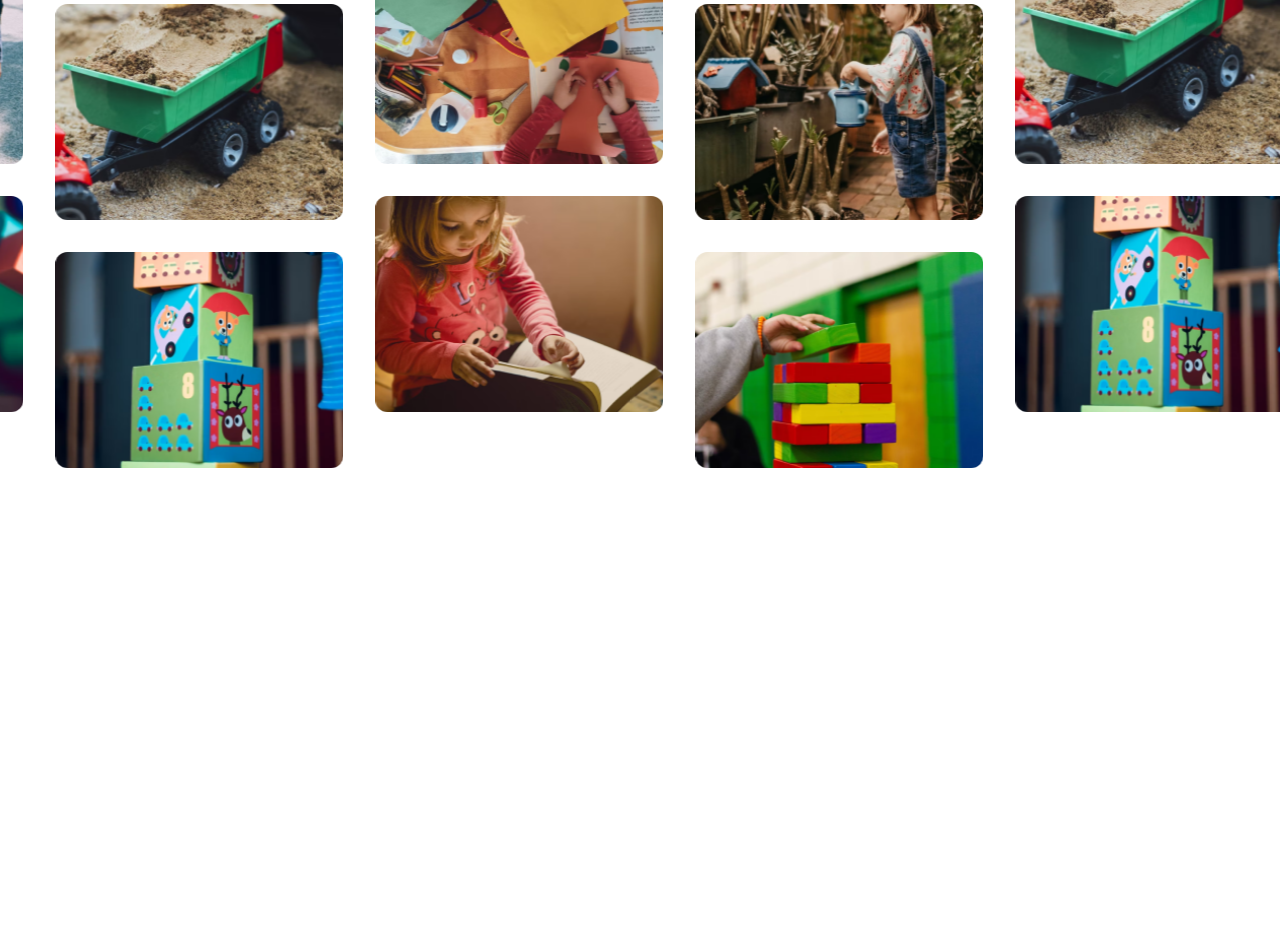
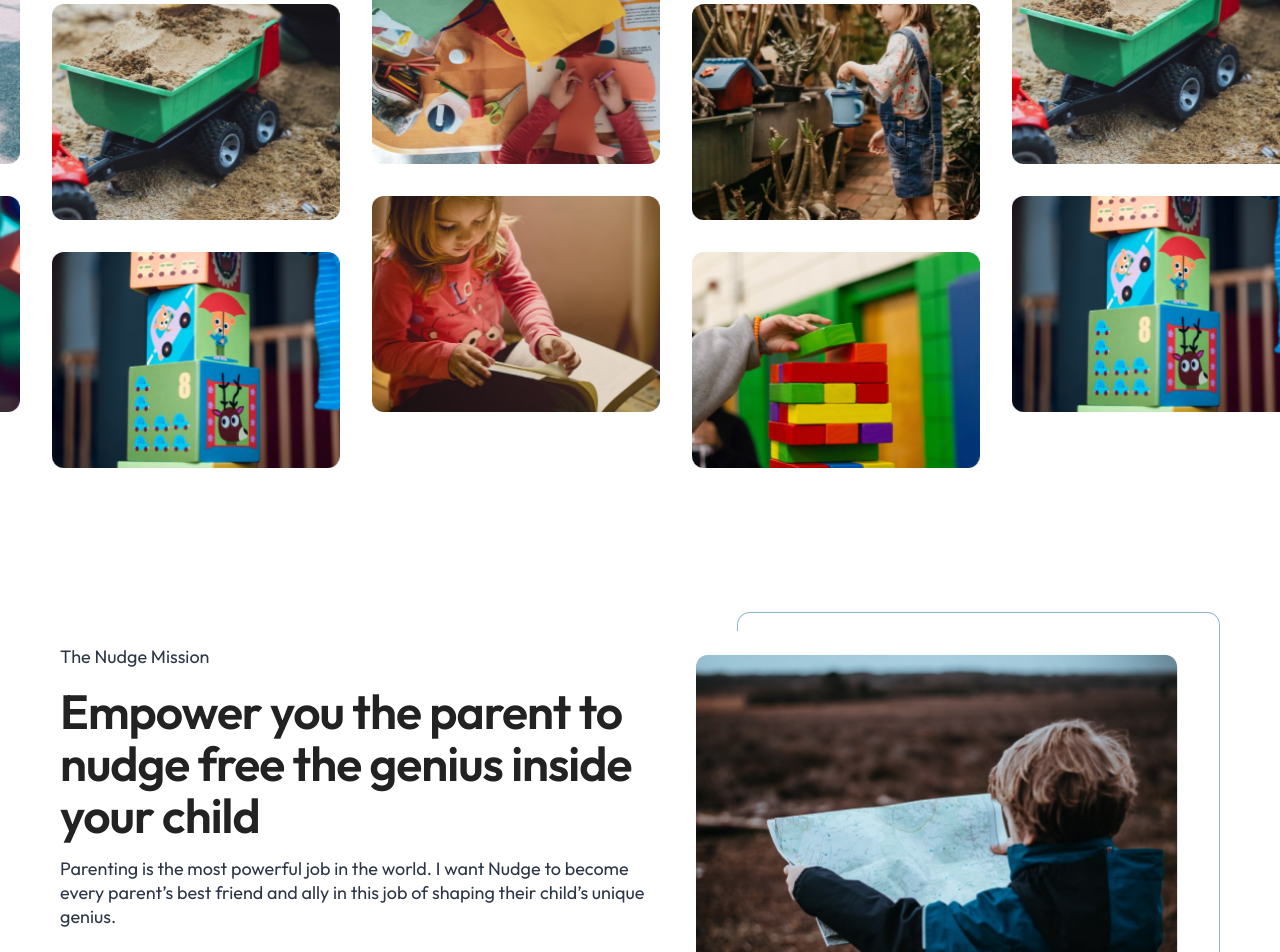
Before and after one commit to nudge-parenting/nudge-website, a Next.js app: page / in a window 1280 px wide. Shown: the part 800-1752 px from the top of the page. Before the commit the page ends 1316 px from the top, so only its background shows below. Built offline with nearby package versions, Linux system fonts and the light colour scheme.

Commit message:
Mission Section

```diff
--- a/components/General/Header.js
+++ b/components/General/Header.js
@@ -16,42 +16,39 @@ function Header() {
 		<>
 			<Head>
 				{/* <!-- PRIMARY META TAGS --> */}
-				<title>Nudge Parenting</title>
+				<title>NudgeVerse</title>
 				<meta
 					name="viewport"
 					content="initial-scale=1.0, width=device-width"
 				/>
 				<meta
 					name="title"
-					content="Nudge Parenting - Raise happier, healthier, smarter humans of tomorrow"
+					content="NudgeVerse - There's genius in your child. Nudge it free."
 				/>
 				<meta
 					name="description"
-					content="Raise happier, healthier, smarter humans of tomorrow through the power of nudge parenting"
+					content="There's genius in your child. Nudge it free.. with high-quality classes & groups, at-home activities, growth products, and parenting guidance that you will find nowhere else"
 				/>
 				<meta
 					name="keywords"
-					content="website, app, android, ios, react native, make website, make apps, make website, developer, designer, UI, UX, lemon8, lemon"
+					content="parenting, classes, online, offline, groups, activities, growth, nudge, free, genius, nudgeverse"
 				/>
 				<meta name="robots" content="index, follow" />
 
 				{/* <!-- og tags --> */}
 				<meta property="og:type" content="website" />
-				<meta
-					property="og:url"
-					content="https://www.nudgeparenting.com/"
-				/>
+				<meta property="og:url" content="https://www.nudgeverse.com/" />
 				<meta
 					property="og:title"
-					content="Nudge Parenting - Raise happier, healthier, smarter humans of tomorrow"
+					content="NudgeVerse - There's genius in your child. Nudge it free."
 				/>
 				<meta
 					property="og:description"
-					content="Raise happier, healthier, smarter humans of tomorrow through the power of nudge parenting"
+					content="There's genius in your child. Nudge it free.. with high-quality classes & groups, at-home activities, growth products, and parenting guidance that you will find nowhere else"
 				/>
 				<meta
 					property="og:image"
-					content="https://www.nudgeparenting.com/meta-image.png"
+					content="https://www.nudgeverse.com/meta-image.png"
 				/>
 				{/* <!-- TWITTER --> */}
 				<meta property="twitter:card" content="summary_large_image" />
@@ -61,15 +58,15 @@ function Header() {
 				/>
 				<meta
 					property="twitter:title"
-					content="Nudge Parenting - Raise happier, healthier, smarter humans of tomorrow"
+					content="NudgeVerse - There's genius in your child. Nudge it free."
 				/>
 				<meta
 					property="twitter:description"
-					content="Raise happier, healthier, smarter humans of tomorrow through the power of nudge parenting"
+					content="There's genius in your child. Nudge it free.. with high-quality classes & groups, at-home activities, growth products, and parenting guidance that you will find nowhere else"
 				/>
 				<meta
 					property="twitter:image"
-					content="https://www.nudgeparenting.com/meta-image.png"
+					content="https://www.nudgeverse.com/meta-image.png"
 				/>
 
 				<script
--- a/components/Home/LandingImages.js
+++ b/components/Home/LandingImages.js
@@ -13,7 +13,6 @@ function LandingImages() {
 	const swiperSlideStyle = {
 		display: "flex",
 		justifyContent: "center",
-		// backgroundColor: "green",
 		width: "auto",
 	};
 
--- a/pages/_app.js
+++ b/pages/_app.js
@@ -47,11 +47,17 @@ const nudgeTheme = {
 		Text: {
 			baseStyle: {
 				color: "gray.700",
+				fontSize: "18",
+				lineHeight: "24px",
 			},
 			sizes: {
 				lg: {
 					fontSize: "18",
 					lineHeight: "24px",
+				},
+				md: {
+					fontSize: "16",
+					lineHeight: "20px",
 				},
 			},
 		},
@@ -66,6 +72,10 @@ const nudgeTheme = {
 					// base, sm, md, lg, xl (object syntax doesnt work here)
 					fontSize: ["42px", "42px", "42px", "42px", "60px"],
 					lineHeight: ["50px", "50px", "50px", "50px", "64px"],
+				},
+				md: {
+					fontSize: ["36px", "36px", "36px", "36px", "48px"],
+					lineHeight: ["42px", "42px", "42px", "42px", "52px"],
 				},
 			},
 		},
--- a/pages/index.js
+++ b/pages/index.js
@@ -1,4 +1,12 @@
-import { Box, Heading, HStack, Image, Text, VStack } from "@chakra-ui/react";
+import {
+	Box,
+	Heading,
+	HStack,
+	Image,
+	Stack,
+	Text,
+	VStack,
+} from "@chakra-ui/react";
 import { motion } from "framer-motion";
 import { route } from "next/dist/server/router";
 import { useRouter } from "next/router";
@@ -7,13 +15,60 @@ import LandingImages from "../components/Home/LandingImages";
 const MotionBox = motion(Box);
 
 export default function Home({}) {
-	return <HeroSection />;
+	return (
+		<VStack spacing="48px" w="100%">
+			<HeroSection />
+			<MissionSection />
+		</VStack>
+	);
 }
+
+function MissionSection() {
+	return (
+		<Stack
+			direction={{ base: "column-reverse", xl: "row" }}
+			width={{ base: "calc(100% - 32px)", xl: "1160px" }}
+			mx={{ base: "0px", xl: "auto" }}
+			spacing="40px"
+			justifyContent="center"
+			py="12"
+			alignItems="center"
+		>
+			<VStack spacing={{ base: "96px", xl: "48px" }} alignItems="start">
+				<VStack spacing="16px" alignItems="start">
+					<Text>The Nudge Mission</Text>
+					<Heading size="md">
+						Empower you the parent to nudge free the genius inside
+						your child
+					</Heading>
+					<Text>
+						Parenting is the most powerful job in the world. I want
+						Nudge to become every parent’s best friend and ally in
+						this job of shaping their child’s unique genius.
+					</Text>
+				</VStack>
+				<VStack alignItems="start" spacing="4px">
+					<Text size="md" fontWeight="semibold">
+						Pooja Pande
+					</Text>
+					<Text size="md">Founder, Nudge</Text>
+				</VStack>
+			</VStack>
+			<Image
+				src="./home/message.png"
+				alt="child reading a map"
+				w={{ base: "100%", xl: "524px" }}
+				h={{ base: "auto", xl: "auto" }}
+			/>
+		</Stack>
+	);
+}
+
 function HeroSection() {
 	return (
-		<VStack minH="100vh" spacing="12" py="12">
+		<VStack minH="100vh" spacing="12" py="12" w="100%">
 			<HStack
-				width={{ base: "100%-32px", xl: "1160px" }}
+				width={{ base: "100%-64px", xl: "1160px" }}
 				mx={{ base: "32px", xl: "auto" }}
 				justifyContent="center"
 				spacing={{ base: "4px", xl: "100px" }}
```
Also changed, not shown: public/home/message.png (added).
